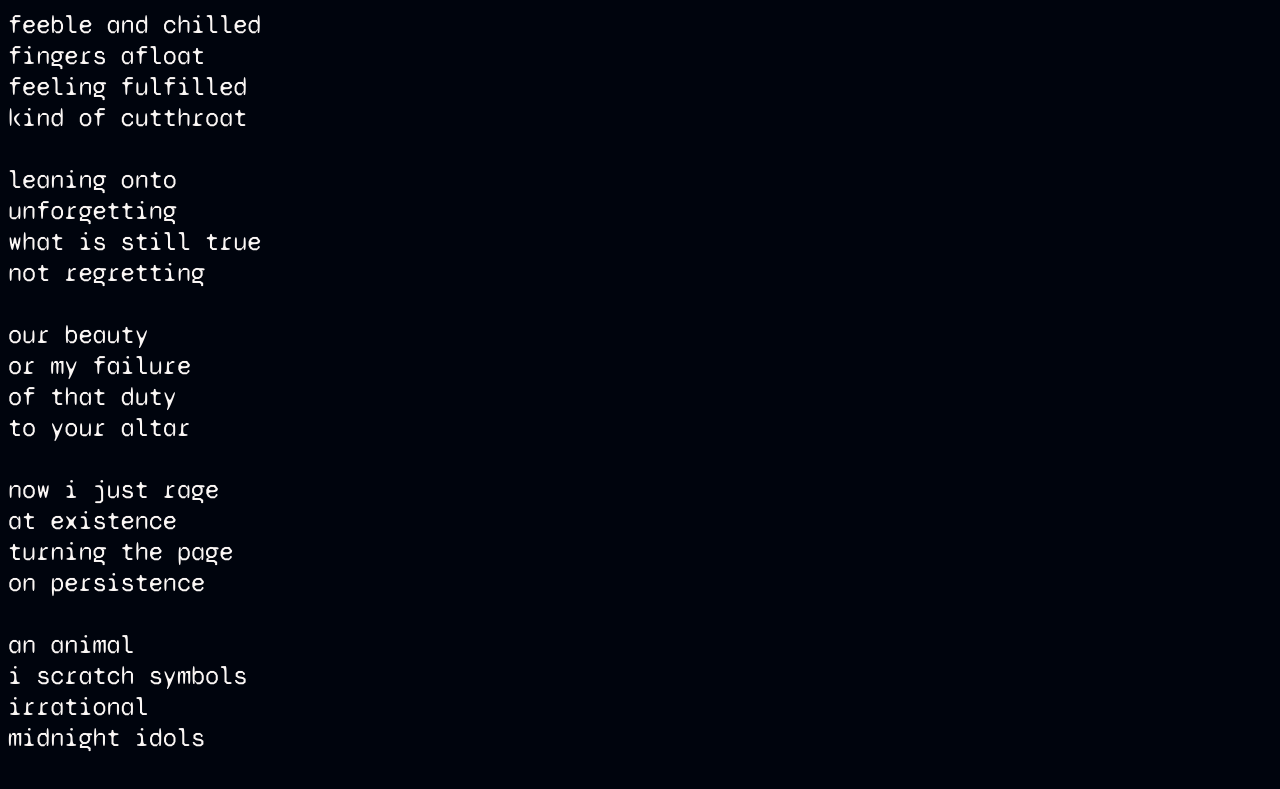
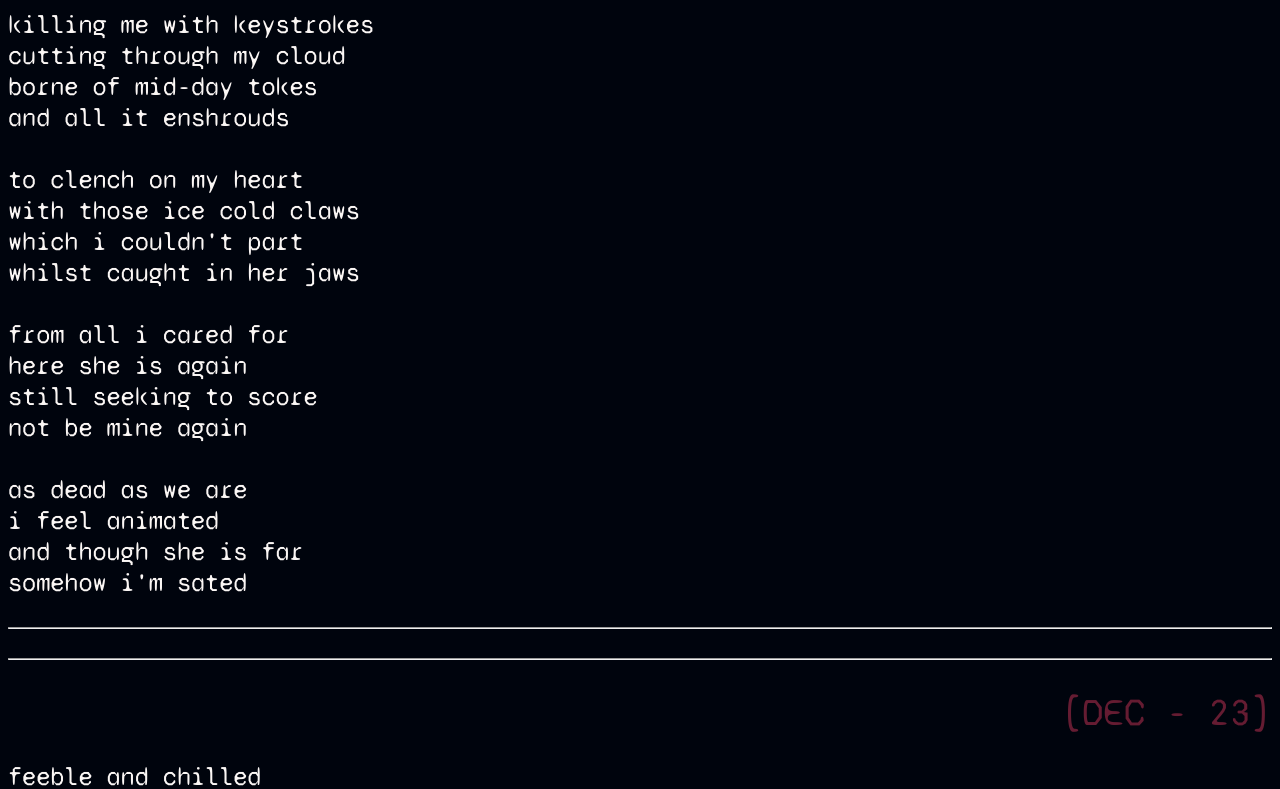
Before and after one commit to theterminallyillone/theterminallyillone.github.io, a plain HTML site: page thewalk/index.html in a window 1280 px wide. Shown: the part 710-1499 px from the top of the page. Drawn offline with Linux system fonts and the light colour scheme.

Commit message:
and yet another oh save me

```diff
--- a/thewalk/index.html
+++ b/thewalk/index.html
@@ -51,7 +51,7 @@ font-size:4.5vw;
 <!--
 			-- v UPDATE TIME v --
 -->
-<div style="font-size:1.2vw;text-align:right;">updated : 18:47 [dec - 23 - 2022]</div>
+<div style="font-size:1.2vw;text-align:right;">updated : 17:48 [dec - 24 - 2022]</div>
 <!--
 			-- ^ UPDATE TIME ^ --
 
@@ -72,6 +72,29 @@ font-size:4.5vw;
 <!--INSERT NEW ENTRY AFTER YEAR LINE-->
 
 <div class="year"><hr><center>- 2022 -</center><hr></div>
+
+<hr><div class="date">[DEC - 24]<br></div>
+<p>
+killing me with keystrokes<br>
+cutting through my cloud<br>
+borne of mid-day tokes<br>
+and all it enshrouds<br>
+<br>
+to clench on my heart<br>
+with those ice cold claws<br>
+which i couldn't part<br>
+whilst caught in her jaws<br>
+<br>
+from all i cared for<br>
+here she is again<br>
+still seeking to score<br>
+not be mine again<br>
+<br>
+as dead as we are<br>
+i feel animated<br>
+and though she is far<br>
+somehow i'm sated<br>
+</p><hr>
 
 <hr><div class="date">[DEC - 23]<br></div>
 
```
